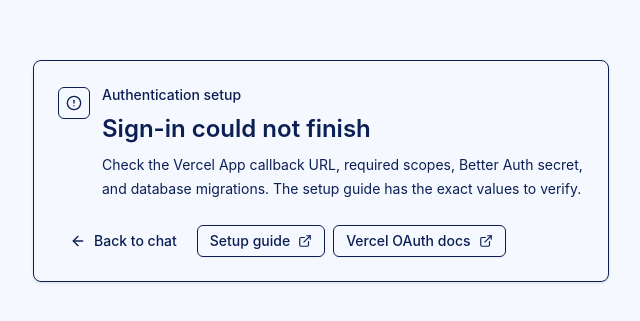
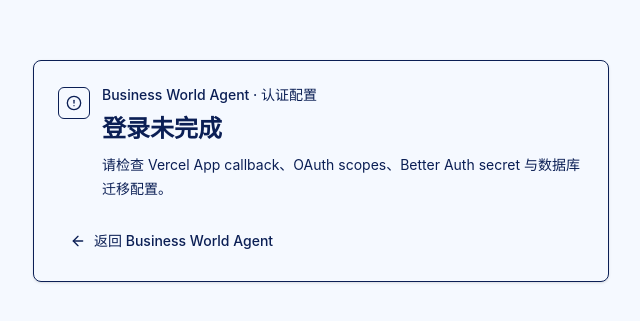
Before and after one commit to liush2yuxjtu/business-world-agent-diaper, a Next.js app: page /auth/error in a window 1280 px wide. Shown: the part 229-550 px from the top of the page, without its empty margins (319-959 px from the left). Built offline with nearby package versions, Linux system fonts and the light colour scheme.

Commit message:
chore: remove template auth error copy

```diff
--- a/app/auth/error/page.tsx
+++ b/app/auth/error/page.tsx
@@ -1,14 +1,7 @@
-import { AlertCircleIcon, ArrowLeftIcon, ExternalLinkIcon } from "lucide-react";
+import { AlertCircleIcon, ArrowLeftIcon } from "lucide-react";
 import Link from "next/link";
 import { Suspense } from "react";
 import { Button } from "@/components/ui/button";
-
-const SETUP_DOCS_URL =
-  "https://github.com/vercel-labs/eve-chat-template/blob/main/docs/setup-and-deploy.md";
-const SIGN_IN_WITH_VERCEL_URL =
-  "https://vercel.com/docs/sign-in-with-vercel/getting-started#prerequisites";
-const SIGN_IN_WITH_VERCEL_SCOPES_URL =
-  "https://vercel.com/docs/sign-in-with-vercel/scopes-and-permissions";
 
 export default async function AuthErrorPage({
   searchParams,
@@ -51,7 +44,7 @@ function AuthErrorCard({
           <AlertCircleIcon className="size-4" />
         </div>
         <div className="min-w-0 space-y-2">
-            <p className="text-sm font-medium text-muted-foreground">Authentication setup</p>
+          <p className="text-sm font-medium text-muted-foreground">Business World Agent · 认证配置</p>
           <h1 className="text-2xl font-semibold tracking-normal">{message.title}</h1>
           <p className="text-sm leading-6 text-muted-foreground">{message.body}</p>
           {error ? (
@@ -66,28 +59,8 @@ function AuthErrorCard({
         <Button asChild className="h-8 rounded-md px-3 text-sm">
           <Link href="/">
             <ArrowLeftIcon className="size-4" />
-              Back to chat
+            返回 Business World Agent
           </Link>
-          </Button>
-          <Button asChild className="h-8 rounded-md px-3 text-sm" variant="outline">
-            <a href={SETUP_DOCS_URL} rel="noreferrer" target="_blank">
-              Setup guide
-              <ExternalLinkIcon className="size-3.5" />
-            </a>
-          </Button>
-          <Button asChild className="h-8 rounded-md px-3 text-sm" variant="outline">
-            <a
-              href={
-                error === "email_not_found"
-                  ? SIGN_IN_WITH_VERCEL_SCOPES_URL
-                  : SIGN_IN_WITH_VERCEL_URL
-              }
-              rel="noreferrer"
-              target="_blank"
-            >
-              Vercel OAuth docs
-              <ExternalLinkIcon className="size-3.5" />
-            </a>
         </Button>
       </div>
     </div>
@@ -101,49 +74,43 @@ function getParam(value: string | string[] | undefined) {
 function getAuthErrorMessage(error?: string, description?: string) {
   if (error === "email_not_found") {
     return {
-      title: "Vercel email scope is missing",
-      body:
-        "Enable the email scope in your Vercel App, save the app, and try signing in again. Better Auth needs Vercel to return an email address for the signed-in user.",
+      title: "Vercel email scope 未启用",
+      body: "请在 Vercel App 中启用 email scope 并保存，然后重新登录。Better Auth 需要 Vercel 返回当前用户的邮箱地址。",
     };
   }
 
   if (error === "invalid_scope") {
     return {
-      title: "Vercel OAuth scopes need attention",
-      body:
-        "The requested Vercel OAuth scope is not enabled for this app. Enable openid, email, and profile in the Vercel App settings, then try again.",
+      title: "Vercel OAuth scopes 配置不完整",
+      body: "请在 Vercel App 设置中启用 openid、email 和 profile scopes，然后重新登录。",
     };
   }
 
   if (error === "database_not_configured") {
     return {
-      title: "Neon is not connected",
-      body:
-        "Connect Neon Postgres to this Vercel project so DATABASE_URL is available, then run database migrations and try signing in again.",
+      title: "Neon 数据库尚未连接",
+      body: "请把 Neon Postgres 连接到当前 Vercel 项目，确认 DATABASE_URL 可用，再执行数据库迁移。",
     };
   }
 
   if (error === "database_migrations_missing") {
     return {
-      title: "Database migrations are missing",
-      body:
-        "Run production migrations with vercel env run -e production -- pnpm db:migrate, then try signing in again. This creates the Better Auth and chat tables.",
+      title: "数据库迁移尚未执行",
+      body: "请执行生产数据库迁移，创建 Better Auth 与会话所需的数据表，然后重新登录。",
     };
   }
 
   if (error === "auth_env_missing") {
     return {
-      title: "Auth environment variables are missing",
-      body:
-        "Set BETTER_AUTH_SECRET, NEXT_PUBLIC_VERCEL_APP_CLIENT_ID, and VERCEL_APP_CLIENT_SECRET, then redeploy or restart the dev server.",
+      title: "认证环境变量缺失",
+      body: "请配置 BETTER_AUTH_SECRET、NEXT_PUBLIC_VERCEL_APP_CLIENT_ID 与 VERCEL_APP_CLIENT_SECRET，然后重新部署。",
     };
   }
 
   if (description?.toLowerCase().includes("callback")) {
     return {
-      title: "Callback URL is not allowed",
-      body:
-        "Add the exact callback URL you are using to the Vercel App: /api/auth/callback/vercel, including the protocol, domain, and local port.",
+      title: "Callback URL 未被允许",
+      body: "请在 Vercel App 中加入当前部署实际使用的 /api/auth/callback/vercel 完整回调地址。",
     };
   }
 
@@ -153,15 +120,13 @@ function getAuthErrorMessage(error?: string, description?: string) {
     description?.toLowerCase().includes("database")
   ) {
     return {
-      title: "Database migrations may be missing",
-      body:
-        "Run production migrations with vercel env run -e production -- pnpm db:migrate, then retry sign-in. This creates the Better Auth and chat tables.",
+      title: "数据库迁移可能缺失",
+      body: "请检查生产数据库迁移状态并补齐 Better Auth 与会话表，然后重试登录。",
     };
   }
 
   return {
-    title: "Sign-in could not finish",
-    body:
-      "Check the Vercel App callback URL, required scopes, Better Auth secret, and database migrations. The setup guide has the exact values to verify.",
+    title: "登录未完成",
+    body: "请检查 Vercel App callback、OAuth scopes、Better Auth secret 与数据库迁移配置。",
   };
 }
```
Lines whose indentation alone changed are shown as unchanged.
